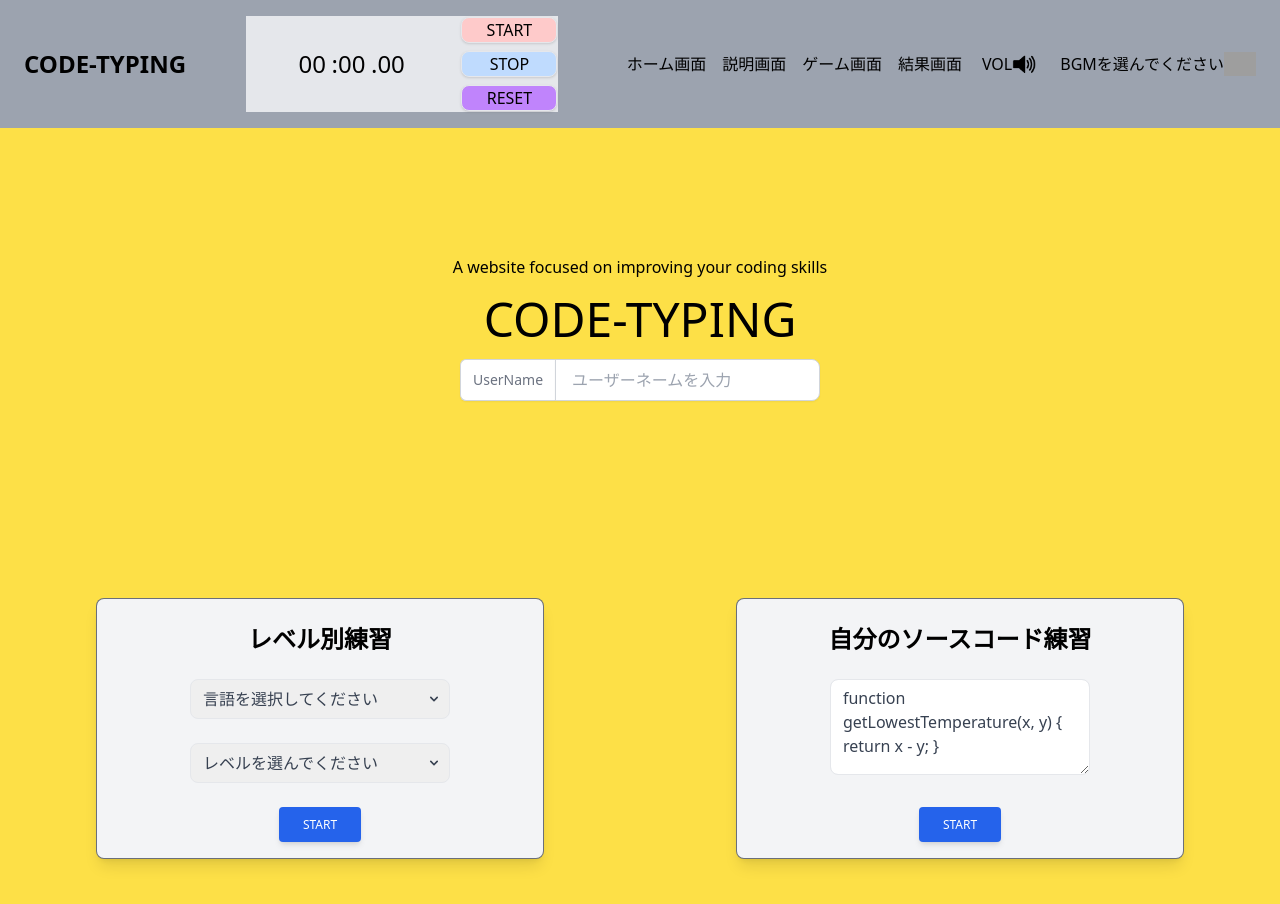
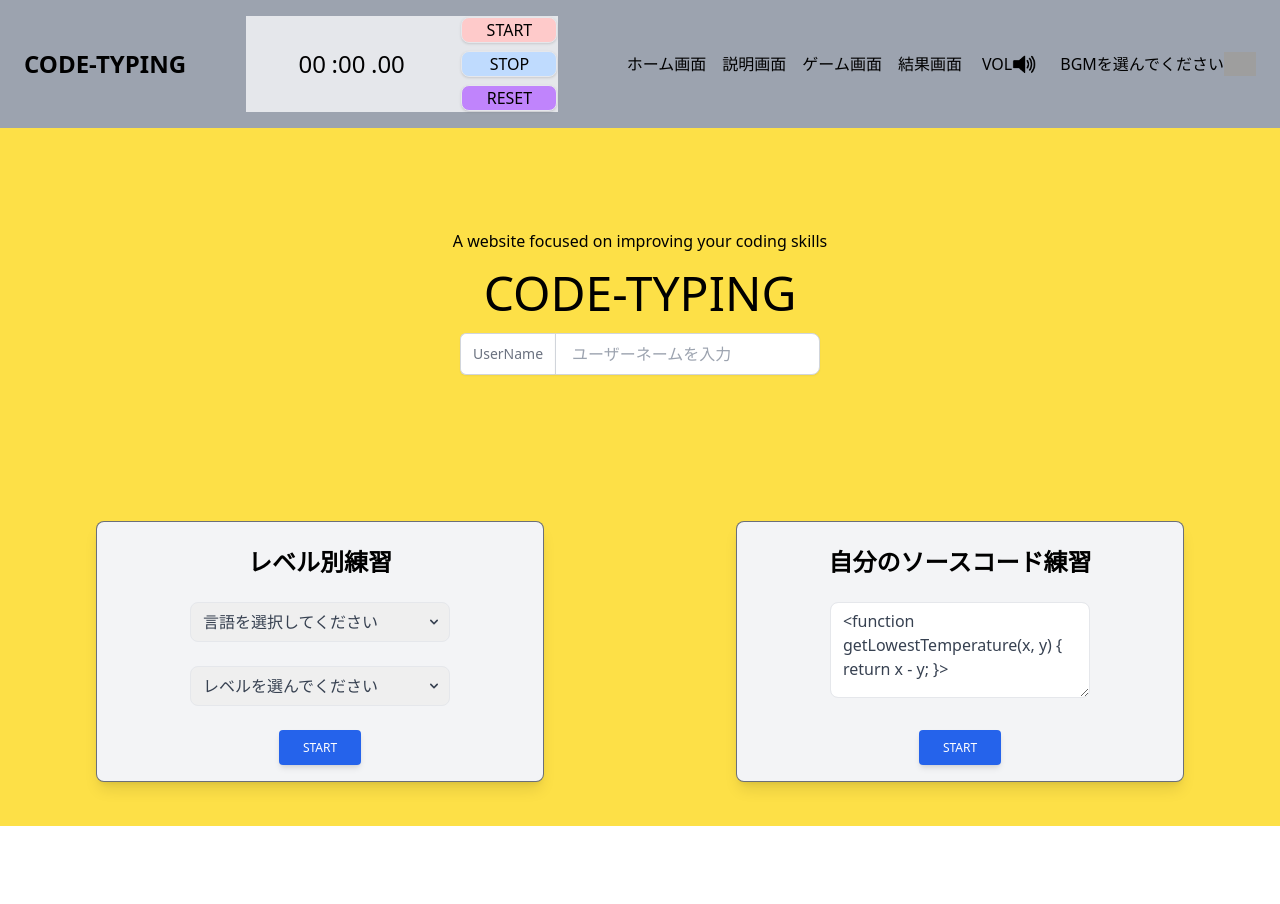
Before and after one commit to recursion-team-o/typing-game, a Vue app: page / in a window 1280 px wide. Shown: the top 904 px of the page. After the commit the page ends 826 px from the top, so only its background shows below. Built offline with nearby package versions, Linux system fonts and the light colour scheme; grey boxes are pictures that could not be loaded.

Commit message:
Issue46  create samplecode input save (#47)
* #46 ホーム画面の高さ修正

* #46 ユーザーコードの保存と表示

* #46 import文にtype付与の修正

* #46 ホーム画面高さ修正

```diff
--- a/src/components/HomeLeftContainer.vue
+++ b/src/components/HomeLeftContainer.vue
@@ -1,6 +1,6 @@
 <script setup lang="ts">
 import LevelDialog from "../components/LevelDialog.vue";
-import { User } from "../views/HomeView.vue";
+import type { User } from "../views/HomeView.vue";
 import { ref } from "vue";
 
 let showLevelDialog = ref<boolean>(false);
--- a/src/components/HomeRightContainer.vue
+++ b/src/components/HomeRightContainer.vue
@@ -1,15 +1,16 @@
 <script setup lang="ts">
 import MyCodeDialog from "../components/MyCodeDialog.vue";
-import { User } from "../views/HomeView.vue";
+import type{ User } from "../views/HomeView.vue";
 import { ref } from "vue";
+import { codeStore } from "../stores/code";
+import { storeToRefs } from "pinia";
 
 defineProps<{
   user: User;
 }>();
 let showMyCodeDialog = ref<boolean>(false);
-let myCode = ref<string>(
-  "function getLowestTemperature(x, y) { return x - y; }"
-);
+const code = codeStore();
+const { sampleCode } = storeToRefs(code);
 const openDialog = (): void => {
   showMyCodeDialog.value = true;
 };
@@ -26,7 +27,7 @@ const closeDialog = (): void => {
       <h3 class="py-6 font-semibold text-2xl">自分のソースコード練習</h3>
       <div class="w-7/12 mb-4">
         <textarea
-          v-model="myCode"
+          v-model.trim="sampleCode"
           class="mycode-textarea"
           id="exampleFormControlTextarea1"
           rows="3"
@@ -42,7 +43,6 @@ const closeDialog = (): void => {
   </div>
   <MyCodeDialog
     :user="user"
-    :myCode="myCode"
     :showMyCodeDialog="showMyCodeDialog"
     @closeDialog="closeDialog"
   />
--- a/src/components/MyCodeDialog.vue
+++ b/src/components/MyCodeDialog.vue
@@ -1,8 +1,11 @@
 <script setup lang="ts">
 import { User } from "../views/HomeView.vue";
+import { useRouter } from "vue-router";
+import { codeStore } from "../stores/code";
+import { storeToRefs } from "pinia";
+
 defineProps<{
   user: User;
-  myCode: string;
   showMyCodeDialog: boolean;
 }>();
 const emit = defineEmits<{
@@ -11,6 +14,10 @@ const emit = defineEmits<{
 const closeDialog = (): void => {
   emit("closeDialog");
 };
+const code = codeStore();
+const { getSampleCode } = storeToRefs(code);
+const router = useRouter();
+const goToGamePage = () => router.push("/game");
 </script>
 
 <template>
@@ -55,7 +62,7 @@ const closeDialog = (): void => {
               <div
                 class="flex relative mt-4 w-10/12 max-w-2xl rounded-md border overflow-y-scroll h-60"
               >
-                {{ myCode }}
+                {{ getSampleCode }}
               </div>
             </div>
             <div
@@ -69,7 +76,16 @@ const closeDialog = (): void => {
               >
                 Close
               </button>
-              <button type="button" class="btn bg-blue-600">start</button>
+              <button
+                type="button"
+                class="btn bg-blue-600"
+                @click="
+                  code.setJustCode();
+                  goToGamePage();
+                "
+              >
+                start
+              </button>
             </div>
           </div>
         </div>
--- a/src/stores/code.ts
+++ b/src/stores/code.ts
@@ -7,30 +7,43 @@ export const codeStore = defineStore({
     correctcode: "",
     pointercode: config.newcode.substring(0, 1),
     notyetcode: config.newcode.substring(1),
-    finishcode: config.newcode.replace(/\s+$/g, "")
+    finishcode: config.newcode.replace(/\s+$/g, ""),
+    sampleCode:
+      `<function getLowestTemperature(x, y) { return x - y; }>` as string,
   }),
   getters: {
-    getSource(state): string {
-      return state.sampleCode;
-    },
-    getMyCode(state): string {
-      return state.writeCode;
+    getSampleCode(state): string {
+      return `${state.sampleCode}`;
     },
   },
   actions: {
-    setSource(value: string): void {
+    setFullCode(value: string): void {
+      this.fullcode = value;
+    },
+    setPointerCode(value: string): void {
+      this.pointercode = value;
+    },
+    setNotYetCode(value: string): void {
+      this.notyetcode = value;
+    },
+    setFinishCode(value: string): void {
+      this.finishcode = value;
+    },
+    setSampleCode(value: string): void {
       this.sampleCode = value;
     },
-    setMyCode(value: string): void {
-      this.writeCode = value;
+    setJustCode(): void {
+      this.setFullCode(this.getSampleCode);
+      this.setPointerCode(this.getSampleCode.substring(0, 1));
+      this.setNotYetCode(this.getSampleCode.substring(1));
+      this.setFinishCode(this.getSampleCode.replace(/\s+$/g, ""));
     },
   },
 });
 
 //仮のデータ
 const config = {
-  newcode:
-    `
+  newcode: `
       <HeaderAll />
       <div class=7box bg-yellow-400'>
       <div class=7box bg-yellow-400'>
@@ -48,5 +61,5 @@ const config = {
           </div>
         </div>
       </div>
-    `
-}
+    `,
+};
--- a/src/views/HomeView.vue
+++ b/src/views/HomeView.vue
@@ -2,7 +2,7 @@
 import HeaderAll from "@/components/HeaderAll.vue";
 import HomeLeftContainer from "../components/HomeLeftContainer.vue";
 import HomeRightContainer from "../components/HomeRightContainer.vue";
-import { reactive } from "vue";
+import { ref, reactive, onMounted } from "vue";
 
 export interface User {
   name: string;
@@ -14,12 +14,19 @@ const user = reactive<User>({
   selectLang: "",
   selectLevel: "",
 });
+const headerRef = ref<InstanceType<typeof HeaderAll>>();
+let homeHeightStyle = ref<string>();
+onMounted(() => {
+  const headerHeight = ref<number>(headerRef.value.$el.clientHeight);
+  const headerHeightVh = ref<number>((headerHeight.value * 100) / 1000);
+  homeHeightStyle.value = 100 - headerHeightVh.value + "vh";
+});
 </script>
 
 <template>
   <main>
-    <HeaderAll />
-    <div class="h-screen bg-yellow-300">
+    <HeaderAll ref="headerRef" />
+    <div :style="{ height: homeHeightStyle }" class="h-[84.8vh] bg-yellow-300">
       <div class="flex flex-col justify-center text-center h-1/2">
         <p>A website focused on improving your coding skills</p>
         <h2 class="text-5xl my-4">CODE-TYPING</h2>
@@ -47,3 +54,9 @@ const user = reactive<User>({
     </div>
   </main>
 </template>
+
+<style scoped>
+.home-height {
+  height: v-bind("headerHeight") px;
+}
+</style>
```
